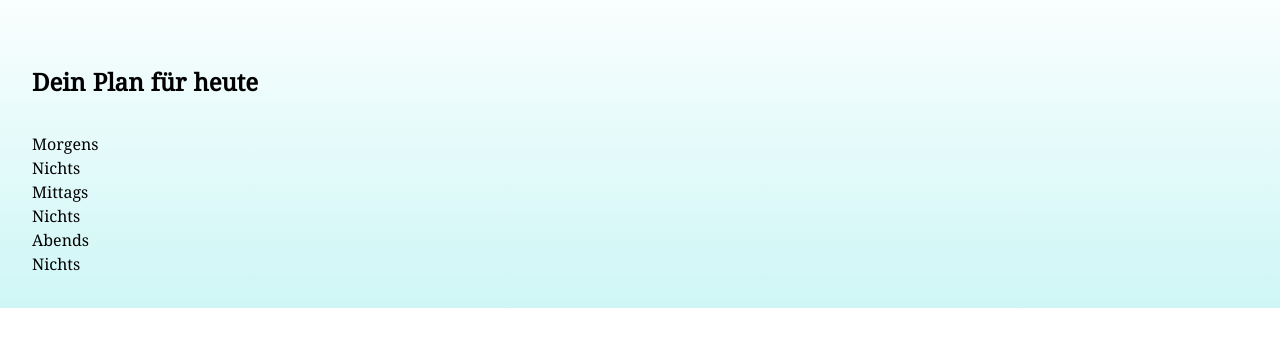
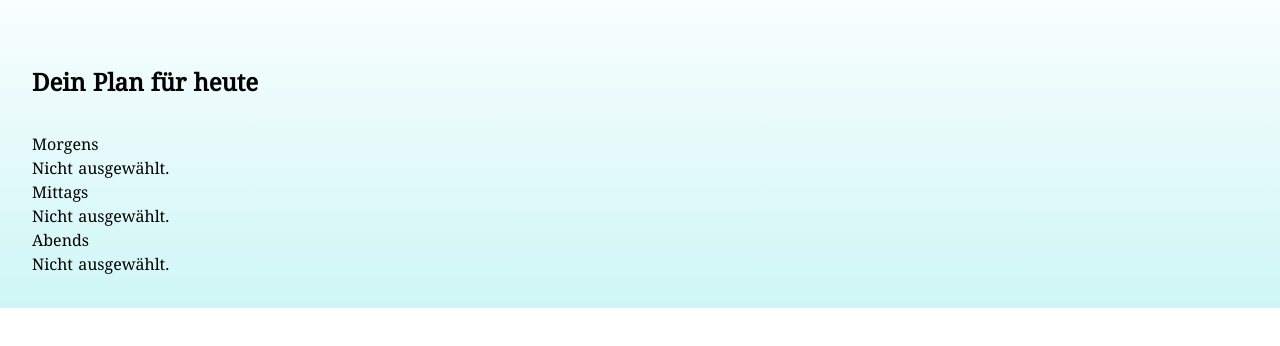
Before and after one commit to EricHier/WirVsVirusTagesplaner, a Nuxt app: page /plan in a window 1280 px wide. Shown: the top 346 px of the page. Built offline with nearby package versions, Linux system fonts and the light colour scheme.

Commit message:
Show category instead of categoryId in plan

```diff
--- a/pages/plan.vue
+++ b/pages/plan.vue
@@ -3,30 +3,33 @@
     <h1 class="title my-8">Dein Plan für heute</h1>
     <div>
       <h2>Morgens</h2>
-      <p v-if="categoryIds[0]">{{categoryIds[0]}}</p>
-      <p v-else>Nichts</p>
+      <p v-if="selectedCategories[0]">{{selectedCategories[0].name}}</p>
+      <p v-else>Nicht ausgewählt.</p>
     </div>
     <div>
       <h2>Mittags</h2>
-      <p v-if="categoryIds[1]">{{categoryIds[1]}}</p>
-      <p v-else>Nichts</p>
+      <p v-if="selectedCategories[1]">{{selectedCategories[1].name}}</p>
+      <p v-else>Nicht ausgewählt.</p>
     </div>
     <div>
       <h2>Abends</h2>
-      <p v-if="categoryIds[2]">{{categoryIds[2]}}</p>
-      <p v-else>Nichts</p>
+      <p v-if="selectedCategories[2]">{{selectedCategories[2].name}}</p>
+      <p v-else>Nicht ausgewählt.</p>
     </div>
   </div>
 </template>
 <script>
+import { categories } from '~/data/categories';
+
 export default {
   data() {
     return {
-      categoryIds: []
+      selectedCategories: []
     }
   },
   created() {
-    this.categoryIds = this.$route.query?.categoryIds || [];
+    const categoryIds = this.$route.query?.categoryIds || [];
+    this.selectedCategories = categoryIds.map(id => categories[id]);
   }
 }
 </script>
```
